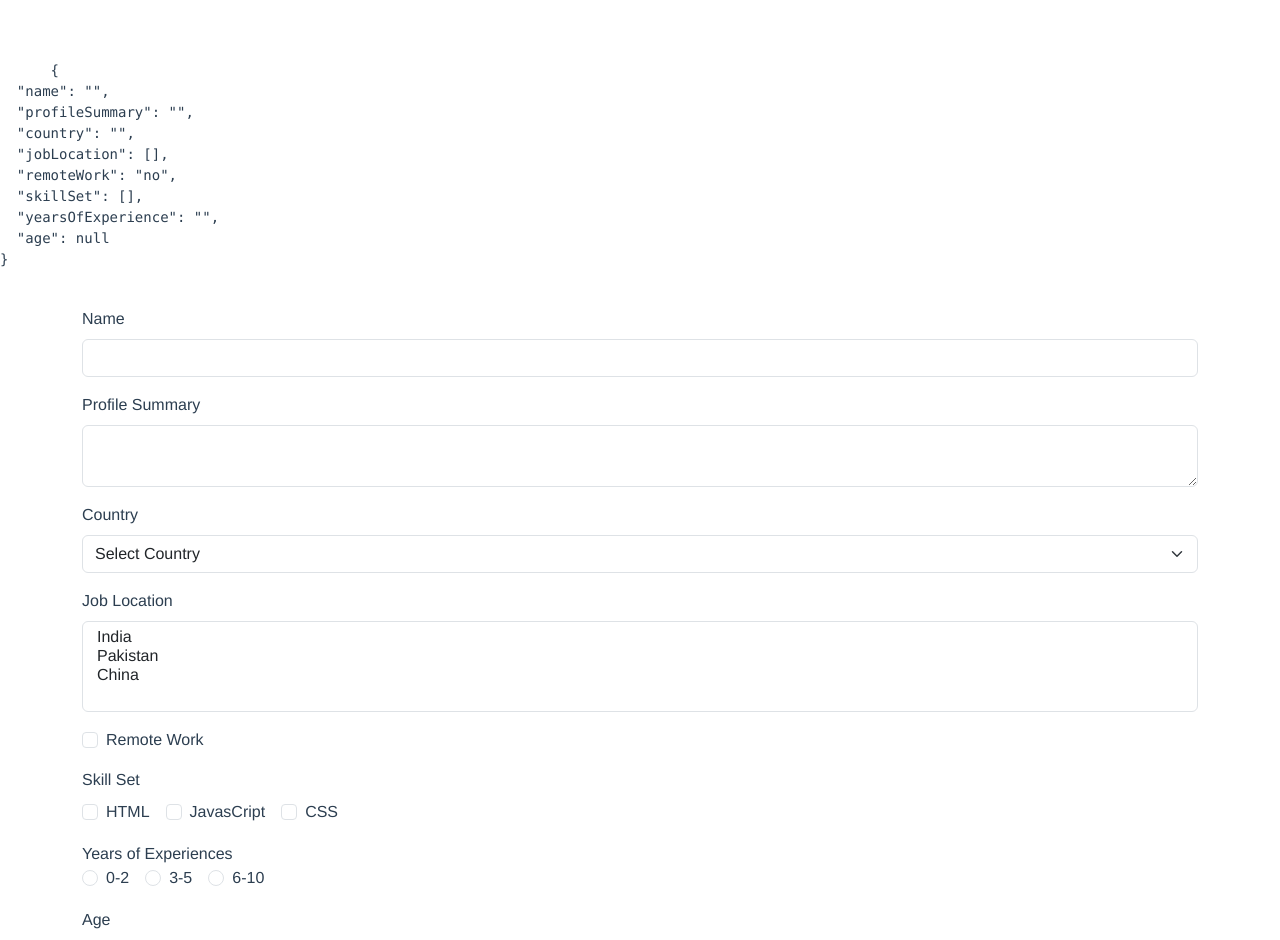
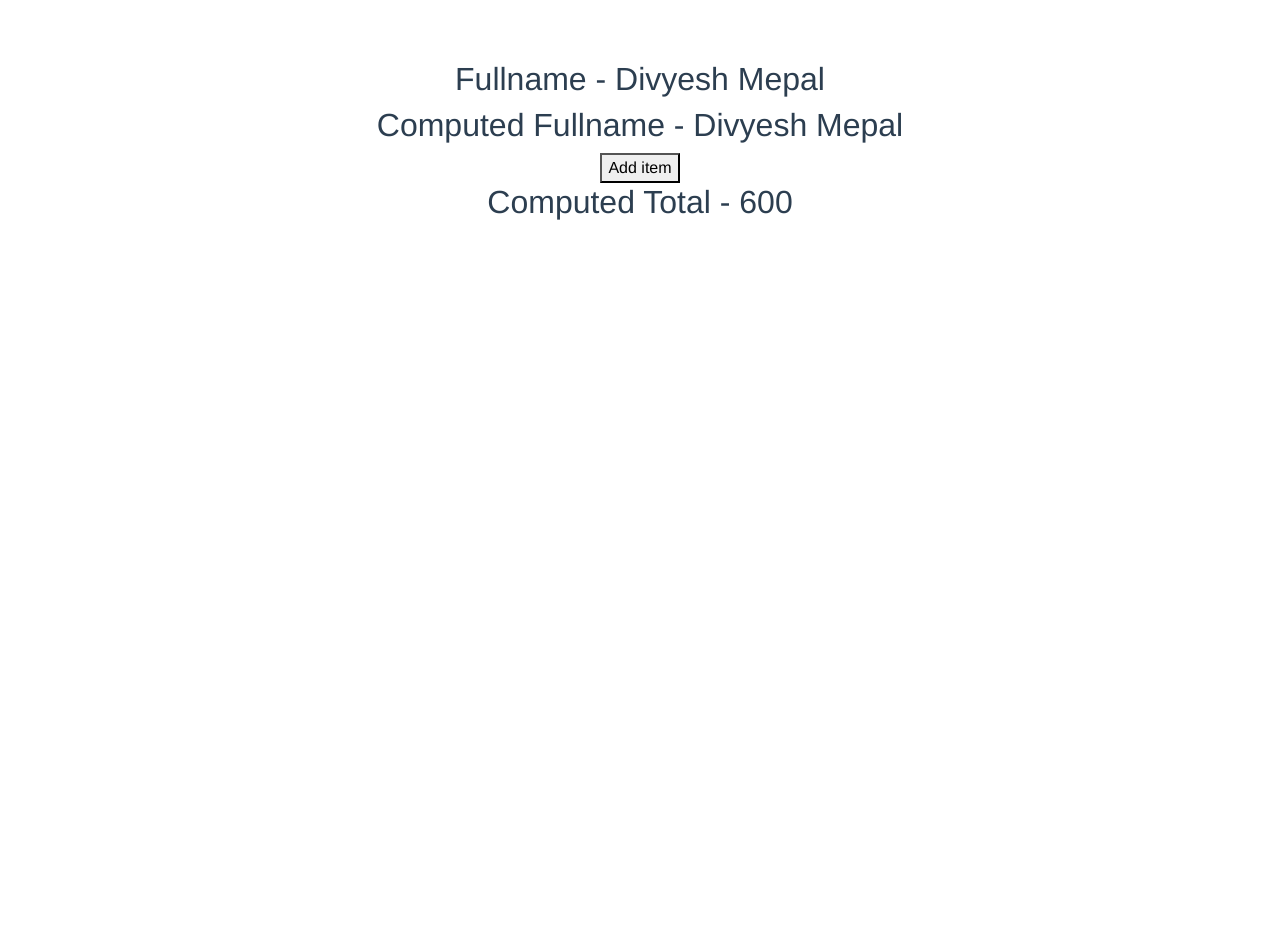
Before and after one commit to divyeshz/codevolution-vue, a Vue app: page / in a window 1280 px wide. Shown: the top 940 px of the page. After the commit the page ends 800 px from the top, so only its background shows below. Built offline with nearby package versions, Linux system fonts and the light colour scheme.

Commit message:
Computed Properties

```diff
--- a/src/App.vue
+++ b/src/App.vue
@@ -1,107 +1,12 @@
 <template>
-  <div>
-    <pre>
-      {{ JSON.stringify(formValues, null, 2) }}
-    </pre>
-  </div>
-  <div class="container">
-    <div class="row">
-      <form @submit.prevent="submitForm()">
-        <div class="mb-3">
-          <label for="name" class="form-label">Name</label>
-          <input type="name" v-model.trim.lazy="formValues.name" class="form-control" id="name">
-        </div>
-        <div class="mb-3">
-          <label for="profile" class="form-label">Profile Summary</label>
-          <textarea id="profile" v-model="formValues.profileSummary" class="form-control"></textarea>
-        </div>
-        <div class="mb-3">
-          <label for="country" class="form-label">Country</label>
-          <select id="country" class="form-select" v-model="formValues.country">
-            <option value="">Select Country</option>
-            <option value="IND">India</option>
-            <option value="PAK">Pakistan</option>
-            <option value="CHINA">China</option>
-          </select>
-        </div>
-
-        <div class="mb-3">
-          <label for="job-location" class="form-label">Job Location</label>
-          <select id="job-location" multiple class="form-select" v-model="formValues.jobLocation">
-            <option value="IND">India</option>
-            <option value="PAK">Pakistan</option>
-            <option value="CHINA">China</option>
-          </select>
-        </div>
-
-        <div class="mb-3">
-
-          <div class="form-check">
-            <input class="form-check-input" type="checkbox" value="" id="remote-work" v-model="formValues.remoteWork"
-              true-value="yes" false-value="no">
-            <label class="form-check-label" for="remote-work">
-              Remote Work
-            </label>
-          </div>
-        </div>
-
-        <div class="mb-3">
-          <label class="form-label" for="">
-            Skill Set
-          </label>
-          <div class="mb-3">
-            <div class="form-check form-check-inline">
-              <input class="form-check-input" type="checkbox" value="html" id="html" v-model="formValues.skillSet">
-              <label class="form-check-label" for="html">
-                HTML
-              </label>
-            </div>
-
-            <div class="form-check form-check-inline">
-              <input class="form-check-input" type="checkbox" value="javascript" id="javascript"
-                v-model="formValues.skillSet">
-              <label class="form-check-label" for="javascript">
-                JavasCript
-              </label>
-            </div>
-
-            <div class="form-check form-check-inline">
-              <input class="form-check-input" type="checkbox" value="css" id="css" v-model="formValues.skillSet">
-              <label class="form-check-label" for="css">
-                CSS
-              </label>
-            </div>
-          </div>
-        </div>
-
-        <div class="mb-3">
-          <label for="form-label">Years of Experiences</label>
-          <div class="mb-3">
-            <div class="form-check form-check-inline">
-              <input class="form-check-input" type="radio" id="0-2" value="0-2" v-model="formValues.yearsOfExperience">
-              <label class="form-check-label" for="0-2">0-2</label>
-            </div>
-            <div class="form-check form-check-inline">
-              <input class="form-check-input" type="radio" id="3-5" value="3-5" v-model="formValues.yearsOfExperience">
-              <label class="form-check-label" for="3-5">3-5</label>
-            </div>
-            <div class="form-check form-check-inline">
-              <input class="form-check-input" type="radio" id="6-10" value="6-10" v-model="formValues.yearsOfExperience">
-              <label class="form-check-label" for="6-10">6-10</label>
-            </div>
-          </div>
-
-          <div class="mb-3">
-            <label for="age" class="form-label">Age</label>
-            <input @keyup.enter="submitForm" type="number" id="age" v-model.number="formValues.age" class="form-control" />
-          </div>
-
-        </div>
-
-        <!-- <button type="submit" class="btn btn-primary">Submit</button> -->
-      </form>
-    </div>
-  </div>
+  <h2>Fullname - {{ firstName }} {{ lastName }}</h2>
+  <h2>Computed Fullname - {{ fullName }}</h2>
+  <button @click="items.push({
+    id: 4,
+    title: 'Keyboard',
+    price: 150,
+  })">Add item</button>
+  <h2>Computed Total - {{ total }}</h2>
 </template>
 
 <script>
@@ -109,22 +14,36 @@ export default {
   name: 'App',
   data() {
     return {
-      formValues: {
-        name: '',
-        profileSummary: '',
-        country: '',
-        jobLocation: [],
-        remoteWork: 'no',
-        skillSet: [],
-        yearsOfExperience: '',
-        age: null,
-      }
+      firstName: 'Divyesh',
+      lastName: 'Mepal',
+      items: [
+        {
+          id: 1,
+          title: 'TV',
+          price: 100,
+        },
+        {
+          id: 2,
+          title: 'Phone',
+          price: 200,
+        },
+        {
+          id: 3,
+          title: 'Laptop',
+          price: 300,
+        },
+      ]
     }
   },
   methods: {
-    submitForm() {
-      console.log("Form values", this.formValues);
-    }
+  },
+  computed: {
+    fullName() {
+      return `${this.firstName} ${this.lastName}`
+    },
+    total() {
+      return this.items.reduce((total, curr) => (total = total + curr.price), 0)
+    },
   },
 }
 </script>
@@ -134,6 +53,7 @@ export default {
   font-family: Avenir, Helvetica, Arial, sans-serif;
   -webkit-font-smoothing: antialiased;
   -moz-osx-font-smoothing: grayscale;
+  text-align: center;
   color: #2c3e50;
   margin-top: 60px;
 }
```
